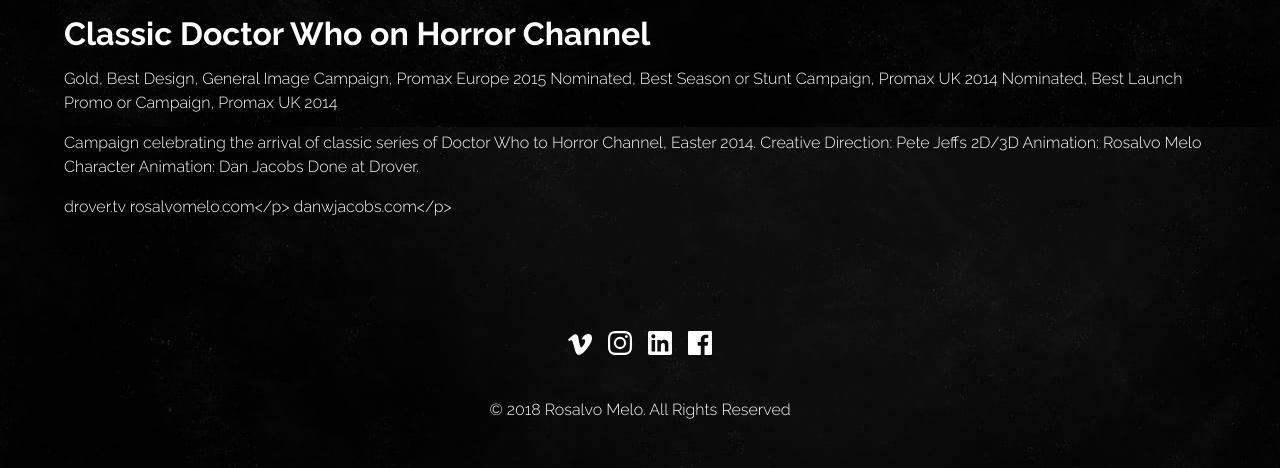
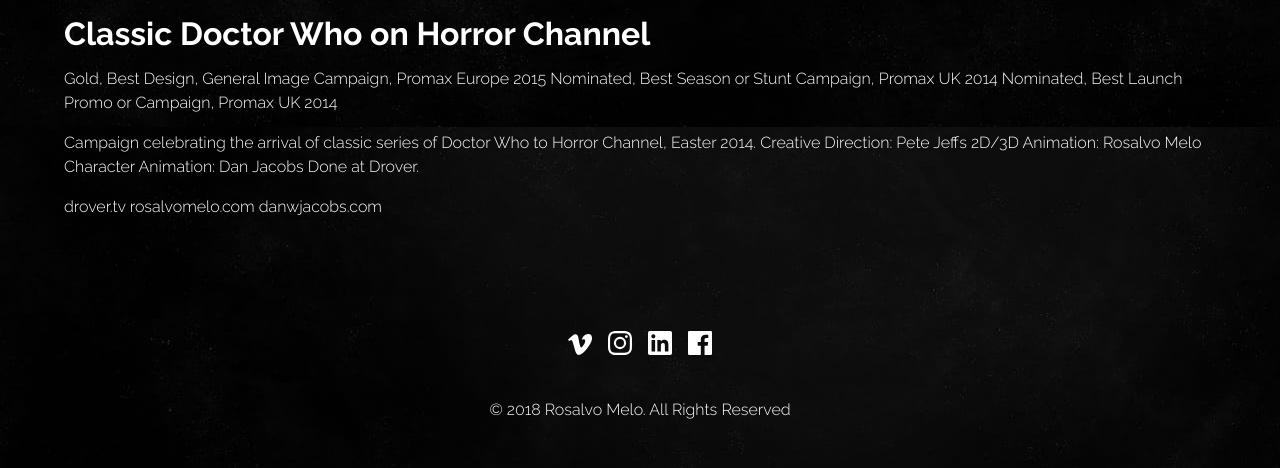
Before and after one commit to luisbraga/rosalvomelo, a Jekyll site: the page built from _projects/classic-doctor-who-on-horror-channel.markdown, in a window 1280 px wide. Shown: the part 946-1414 px from the top of the page. Built offline with Jekyll 4.4.1, drawn with Linux system fonts in a browser that asks for light colours.

```diff
--- a/_projects/classic-doctor-who-on-horror-channel.markdown
+++ b/_projects/classic-doctor-who-on-horror-channel.markdown
@@ -18,5 +18,5 @@ Done at Drover.
 
 
 drover.tv
-rosalvomelo.com</p>
-danwjacobs.com</p>
+rosalvomelo.com
+danwjacobs.com
```
